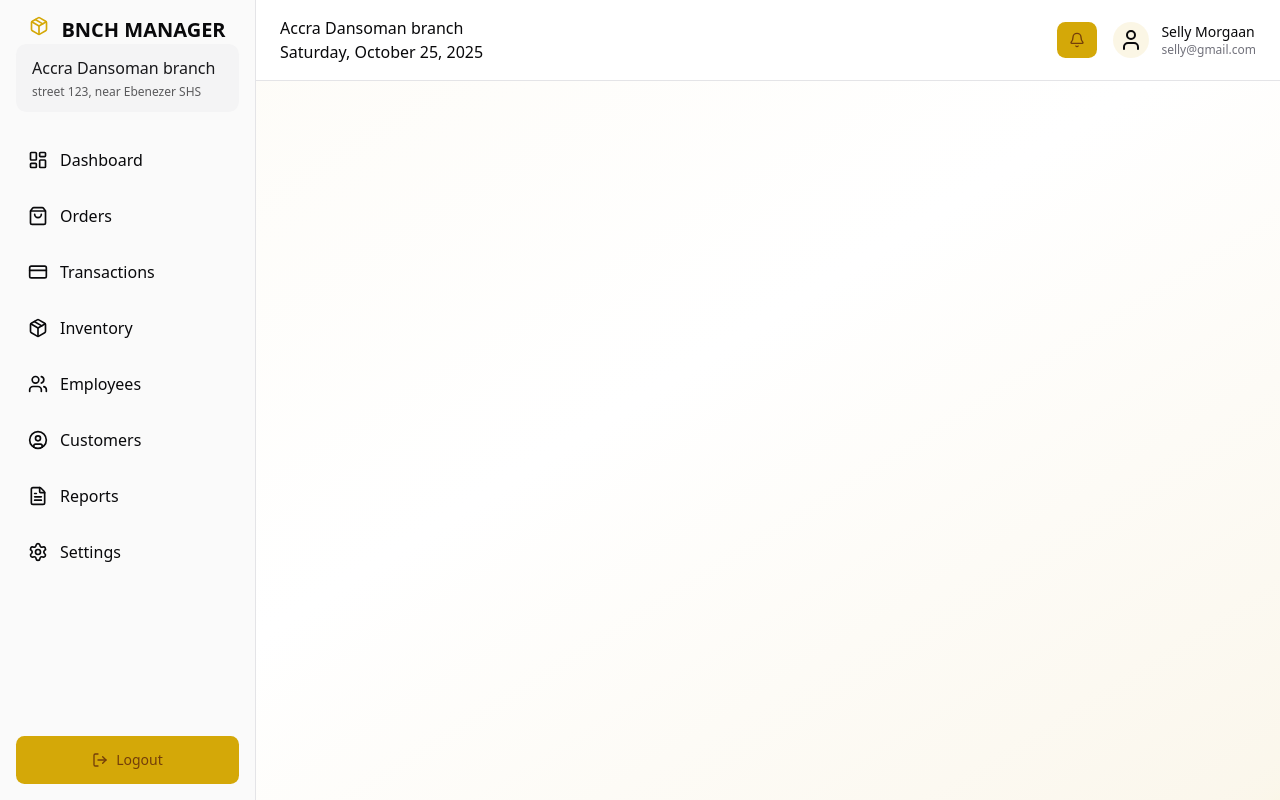
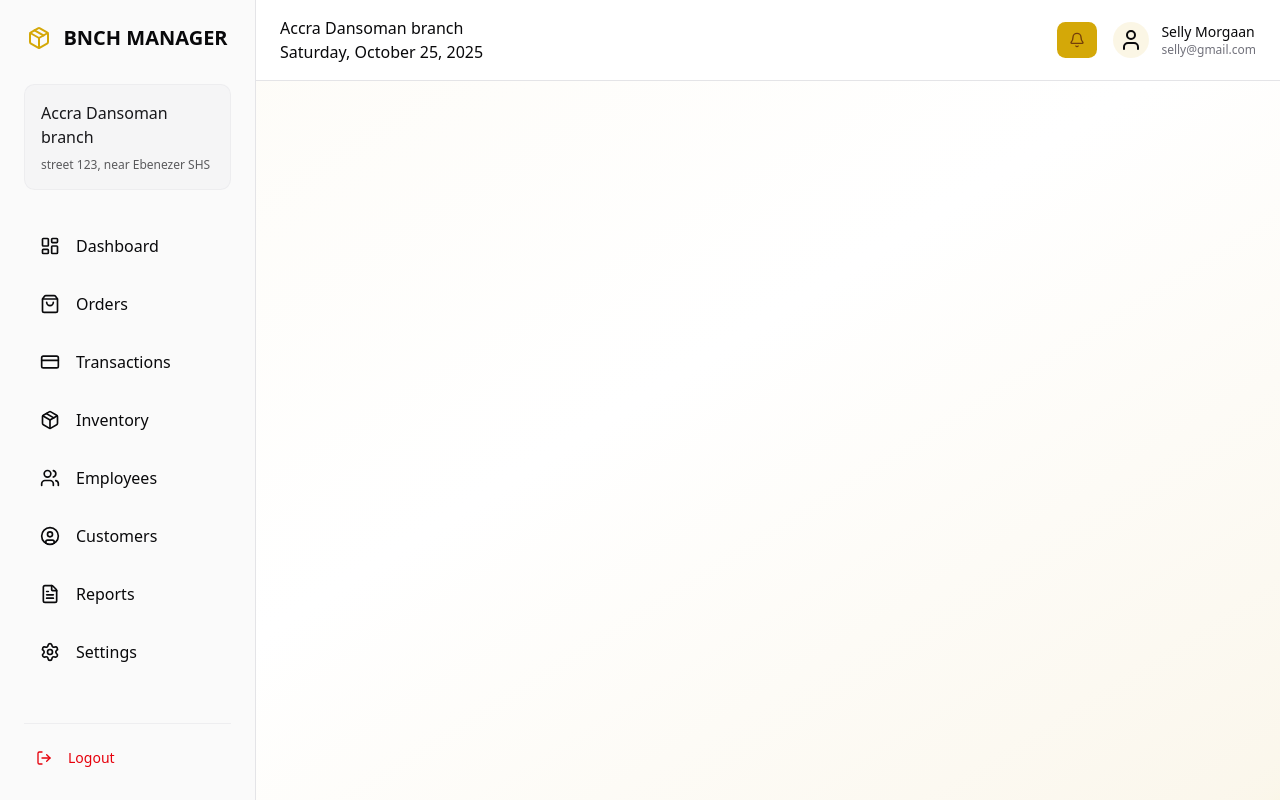
Before and after one commit to Jerry-Joy/POS-Point-Of-Sale-Inventory-Management-System, a React (Vite) app in the folder frontend/elira-pos-frontend/: page / in a window 1280 px wide. Built offline with nearby package versions, Linux system fonts and the light colour scheme.

Commit message:
feat: enhance BranchSidebar layout and styling for improved user experience

```diff
--- a/frontend/elira-pos-frontend/src/pages/branch/Dashboard/sidebar/BranchSidebar.jsx
+++ b/frontend/elira-pos-frontend/src/pages/branch/Dashboard/sidebar/BranchSidebar.jsx
@@ -54,44 +54,53 @@ const branch = {
 const BranchSidebar = () => {
   const location = useLocation();
   return (
-    <div className="w-64 border-r border-border bg-sidebar p-4 flex
-    flex-col h-full relative">
+  <div className="w-64 border-r border-border bg-sidebar p-6 flex
+  flex-col h-screen relative overflow-hidden">
 
-      <div className="flex justify-center">
-        <h1 className="flex item-center gap-3 text-xl font-bold text-sidebar-foreground">
-          <PackageIcon className='w-5 h-5 text-primary' />
+      <div className="flex justify-center mb-8">
+        <h1 className="flex items-center gap-3 text-xl font-bold text-sidebar-foreground">
+          <PackageIcon className='w-6 h-6 text-primary' />
           BNCH MANAGER
         </h1>
       </div>
 
-      {branch && (<div className="mb-6 px-4 py-3 bg-sidebar-accent rounded-lg">
-        <h3 className="font-medium text-sidebar-accent-foreground">
-          {branch.name}
-        </h3>
-        <p className="text-xs text-secondary-foreground/70 mt-1">
-          {branch.address}
-        </p>
-      </div>)}
+      {branch && (
+        <div className="mb-8 px-4 py-4 bg-sidebar-accent/80 rounded-lg border border-border/50">
+          <h3 className="font-medium text-sidebar-accent-foreground">
+            {branch.name}
+          </h3>
+          <p className="text-xs text-secondary-foreground/70 mt-2">
+            {branch.address}
+          </p>
+        </div>
+      )}
 
-      <nav className='space-y-2 flex-1'>
+  <nav className='space-y-2.5 flex-1 mb-6 overflow-y-auto pr-2'>
         {navItems.map((item) => (
           <Link
-
-            className={`flex items-center justify-between p-3 rounded-md hover:bg-sidebar-accent transition-colors ${location.pathname === item.path ? 'bg-sidebar-accent text-sidebar-accent-foreground' : 'text-sidebar-foreground'}`}
+            className={`flex items-center px-4 py-3 rounded-md hover:bg-sidebar-accent/80 transition-colors duration-200
+              ${location.pathname === item.path
+                ? 'bg-sidebar-accent text-sidebar-accent-foreground font-medium'
+                : 'text-sidebar-foreground hover:text-sidebar-accent-foreground'
+              }`}
             key={item.path}
             to={item.path}
           >
-            <div className="flex items-center gap-3">
+            <div className="flex items-center gap-4">
               {item.icon}
-              <span className="">{item.name}</span>
+              <span>{item.name}</span>
             </div>
           </Link>
         ))}
       </nav>
 
-      <div className="">
-        <Button className={"w-full py-6"}>
-          <LogOut /> Logout
+      <div className="pt-4 border-t border-border/50">
+        <Button
+          variant="ghost"
+          className="w-full py-3 px-4 justify-start gap-4 text-destructive hover:text-destructive hover:bg-destructive/10"
+        >
+          <LogOut className="w-5 h-5" />
+          <span>Logout</span>
         </Button>
       </div>
     </div>
```
